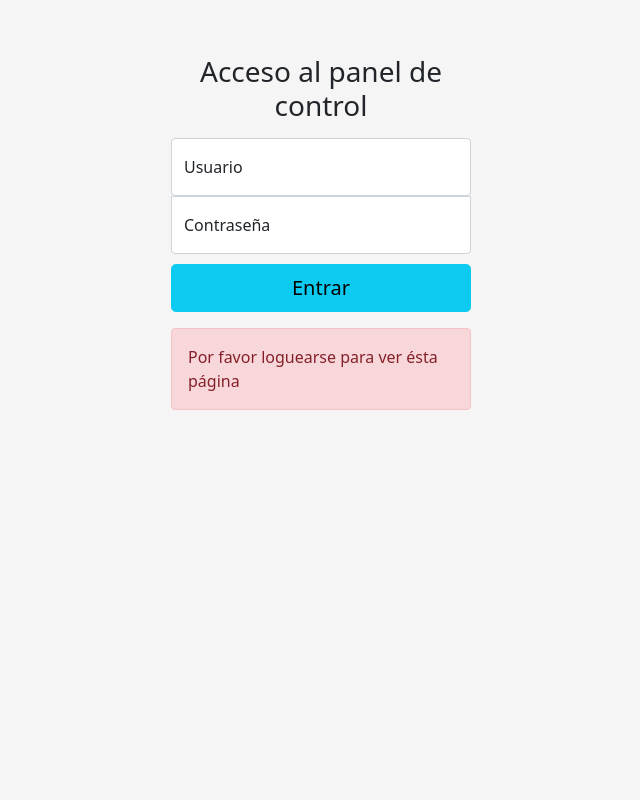
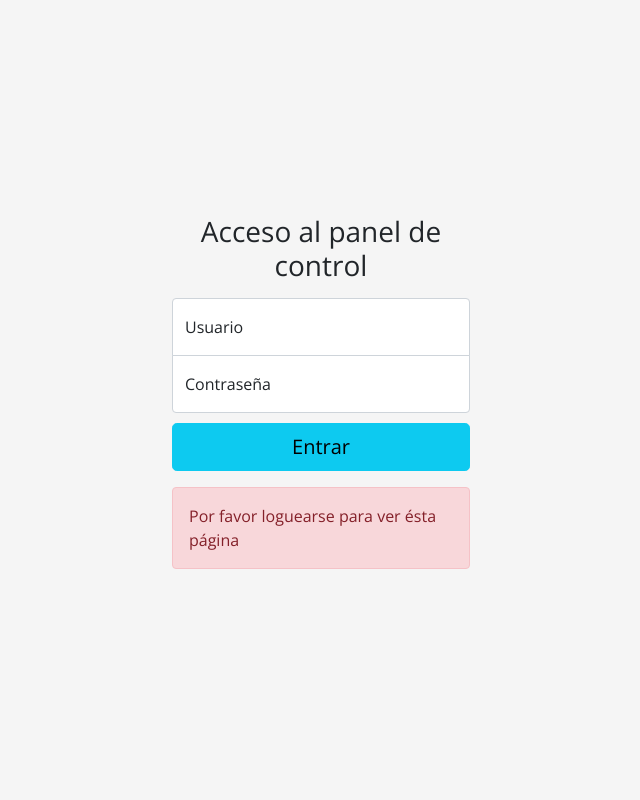
Before and after one commit to claudiomgz/catalogo-de-productos, a Node server app: page /admin in a window 1280 px wide. Shown: the whole page, without its empty margins (319-959 px from the left). Run offline with Node 20, Linux system fonts and the light colour scheme.

Commit message:
20230811

```diff
--- a/src/public/css/estilos.css
+++ b/src/public/css/estilos.css
@@ -1,5 +1,8 @@
 @import url("https://fonts.googleapis.com/css2?family=Open+Sans&display=swap");
 
+.m-auto {
+  margin: auto!important;
+}
 .card-img-top {
   max-height: 300px; /* Establece la altura máxima de las imágenes en 200px (ajusta este valor según tus necesidades) */
   object-fit: contain; /* Ajusta la imagen para que cubra todo el espacio sin distorsionarla */
@@ -9,6 +12,10 @@
 ul {
   padding: 0;
   list-style-position: inside;
+}
+
+html, body {
+  height: 100%;
 }
 
 body {
@@ -34,6 +41,15 @@ input#producto {
   font-size: 12px;
   line-height: 3;
 }
+
+.zoom {
+  transition: transform .3s;
+}
+
+.zoom:hover {
+  transform: scale(1.04);
+}
+
 .product-short-description {
   text-overflow: ellipsis;
   display: -webkit-box;
@@ -403,10 +419,22 @@ body.login {
   background-color: #f5f5f5;
 }
 
+.form-signin input[type="text"] {
+  margin-bottom: -1px;
+  border-bottom-right-radius: 0;
+  border-bottom-left-radius: 0;
+}
+
+.form-floting {
+  border-color: #212529;
+  border: var(--darkreader-border--bs-border-width) solid var(--darkreader-border--bs-border-color);
+  position: relative;
+}
+
 body.login .form-signin {
   width: 100%;
   max-width: 330px;
-  padding: 15px;
+  padding: 1rem;
   margin: auto;
 }
 
--- a/src/views/back/login.hbs
+++ b/src/views/back/login.hbs
@@ -1,11 +1,10 @@
-
 <!DOCTYPE html>
 <html lang="en">
   <head>
     {{> head}}
   </head>
-  <body class="login">
-    <main class="form-signin">
+  <body class="login d-flex align-items-center py-4 bg-body-tertiary">
+    <main class="form-signin w-100 m-auto">
       <form action="login" method="post">
 
         <h1 class="h3 mb-3 text-center">Acceso al panel de control</h1>
--- a/src/views/partials/footer.hbs
+++ b/src/views/partials/footer.hbs
@@ -1,10 +1,9 @@
-<footer class="text-muted py-5">
+<footer class="text-muted py-4">
   <div class="container">
     <p class="float-end mb-1">
-      <a href="/">Ir al inicio</a>
+      <a href="/">INICIO</a>
     </p>
-    <p class="mb-0">Desarrollado por Claudio Monguzzi.</p>
-    <p class="mb-0">2023 - Todos los derechos reservados.</p>
+    <p class="mb-0">Claudio Monguzzi - 2023</p>
   </div>
 </footer>
 <!-- Option 1: Bootstrap Bundle with Popper -->
--- a/src/views/partials/head.hbs
+++ b/src/views/partials/head.hbs
@@ -1,11 +1,16 @@
 <!-- Required meta tags -->
-<meta charset="utf-8">
-<meta name="viewport" content="width=device-width, initial-scale=1">
-<link rel="stylesheet" href="/css/estilos.css">
-<link rel="icon" type="image/x-icon" href="/uploads/favicon.ico">
+<meta charset="utf-8" />
+<meta name="viewport" content="width=device-width, initial-scale=1" />
+<link rel="icon" type="image/x-icon" href="/uploads/favicon.ico" />
 <!-- Bootstrap CSS -->
-<link href="https://cdn.jsdelivr.net/npm/bootstrap@5.0.2/dist/css/bootstrap.min.css" rel="stylesheet"
-    integrity="sha384-EVSTQN3/azprG1Anm3QDgpJLIm9Nao0Yz1ztcQTwFspd3yD65VohhpuuCOmLASjC" crossorigin="anonymous">
+<link
+  href="https://cdn.jsdelivr.net/npm/bootstrap@5.0.2/dist/css/bootstrap.min.css"
+  rel="stylesheet"
+  integrity="sha384-EVSTQN3/azprG1Anm3QDgpJLIm9Nao0Yz1ztcQTwFspd3yD65VohhpuuCOmLASjC"
+  crossorigin="anonymous"
+/>
+<link rel="stylesheet" href="/css/estilos.css" />
 <title>
-    Mi tienda | {{titulo}}
+  Mi tienda |
+  {{titulo}}
 </title>
```
Also changed, not shown: src/views/front/inicio.hbs (+5 -6 lines), 1 other file.
